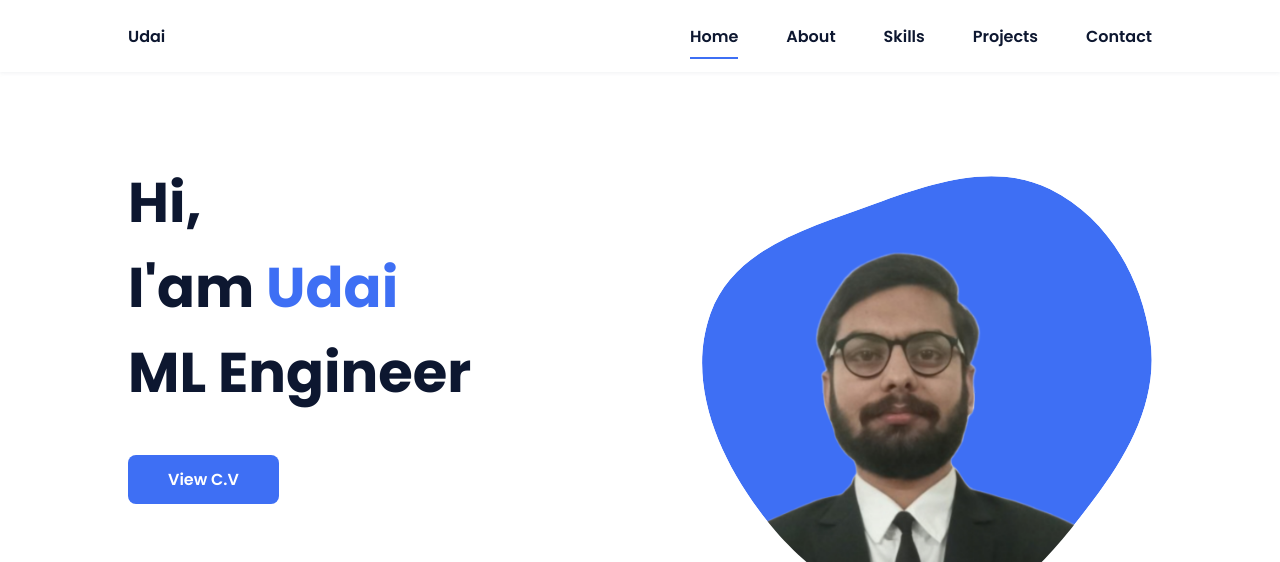
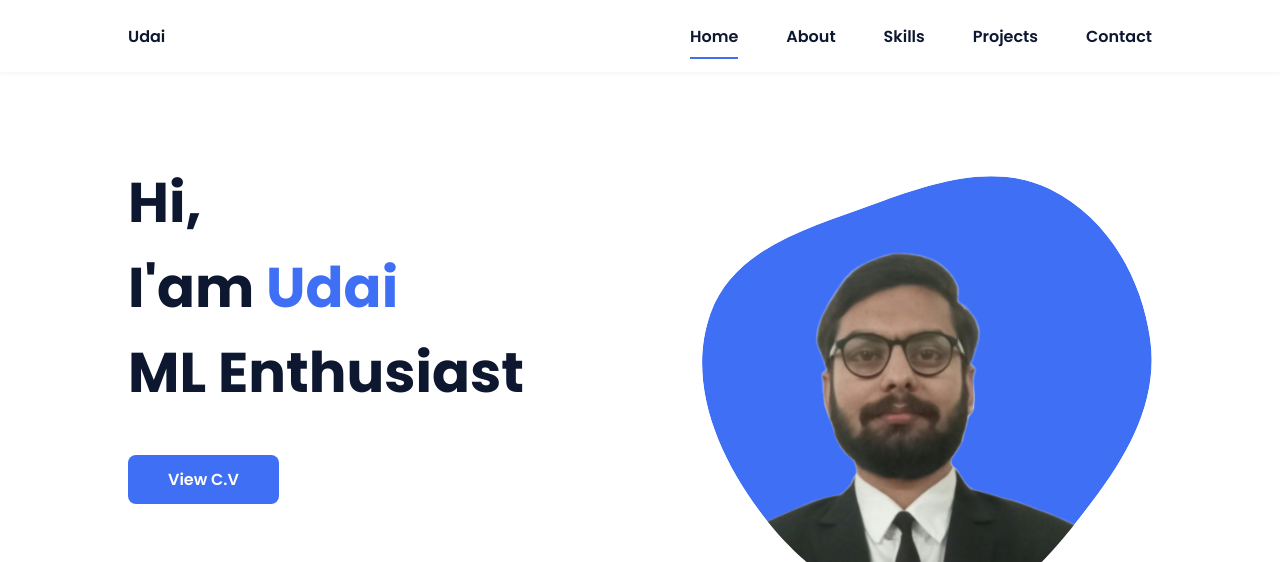
Before and after one commit to Raj9555/portfolio, a plain HTML site: page index.html in a window 1280 px wide. Shown: the top 562 px of the page. Drawn offline with nearby package versions, Linux system fonts and the light colour scheme.

Commit message:
Revise portfolio content and project details
Updated portfolio content and improved project descriptions.

```diff
--- a/index.html
+++ b/index.html
@@ -41,7 +41,7 @@
         <!--===== HOME =====-->
         <section class="home bd-grid" id="home">
             <div class="home__data">
-                <h1 class="home__title">Hi,<br>I'am <span class="home__title-color">Udai</span><br>ML Engineer</h1>
+                <h1 class="home__title">Hi,<br>I'am <span class="home__title-color">Udai</span><br>ML Enthusiast</h1>
 
                 <a href="https://drive.google.com/file/d/1RhVzMERd2_CH2ow2YHUmaxMm71fp9eOH/view?usp=sharing" class="button">View C.V</a>
             </div>
```
